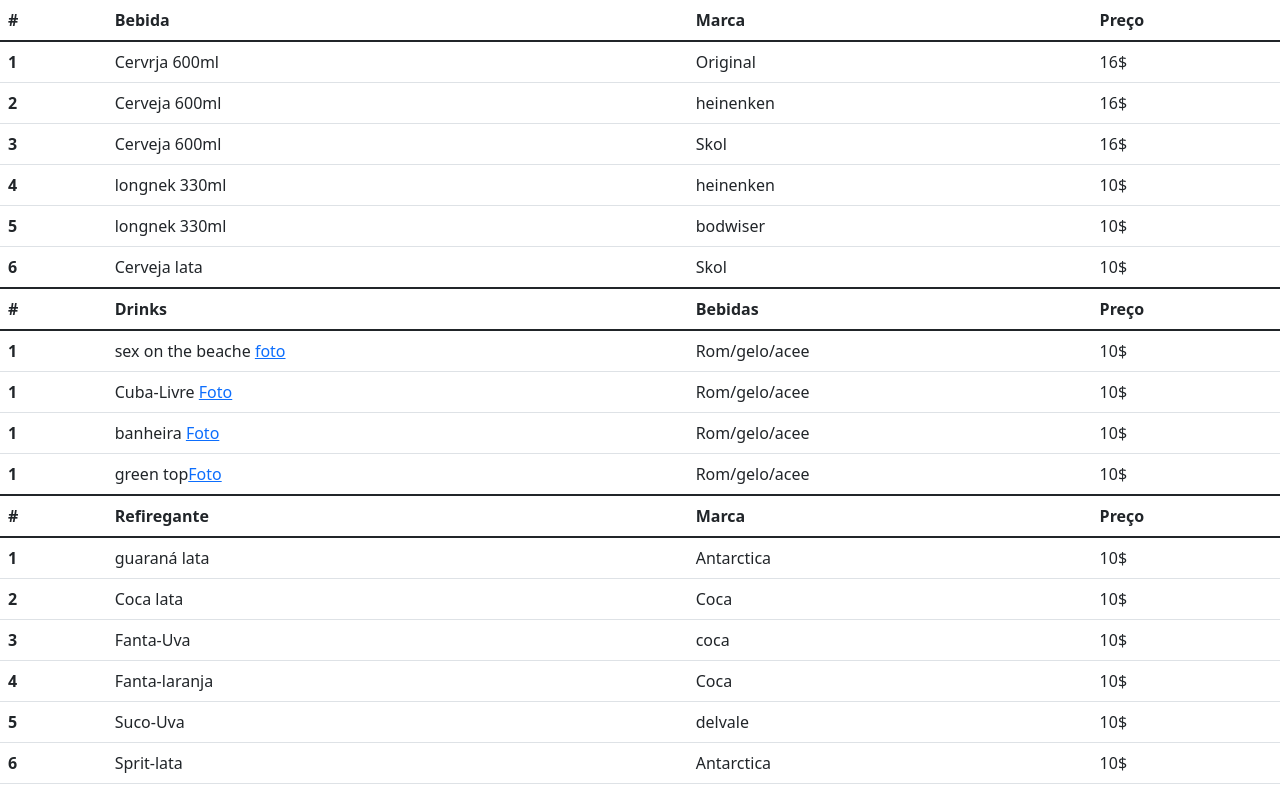
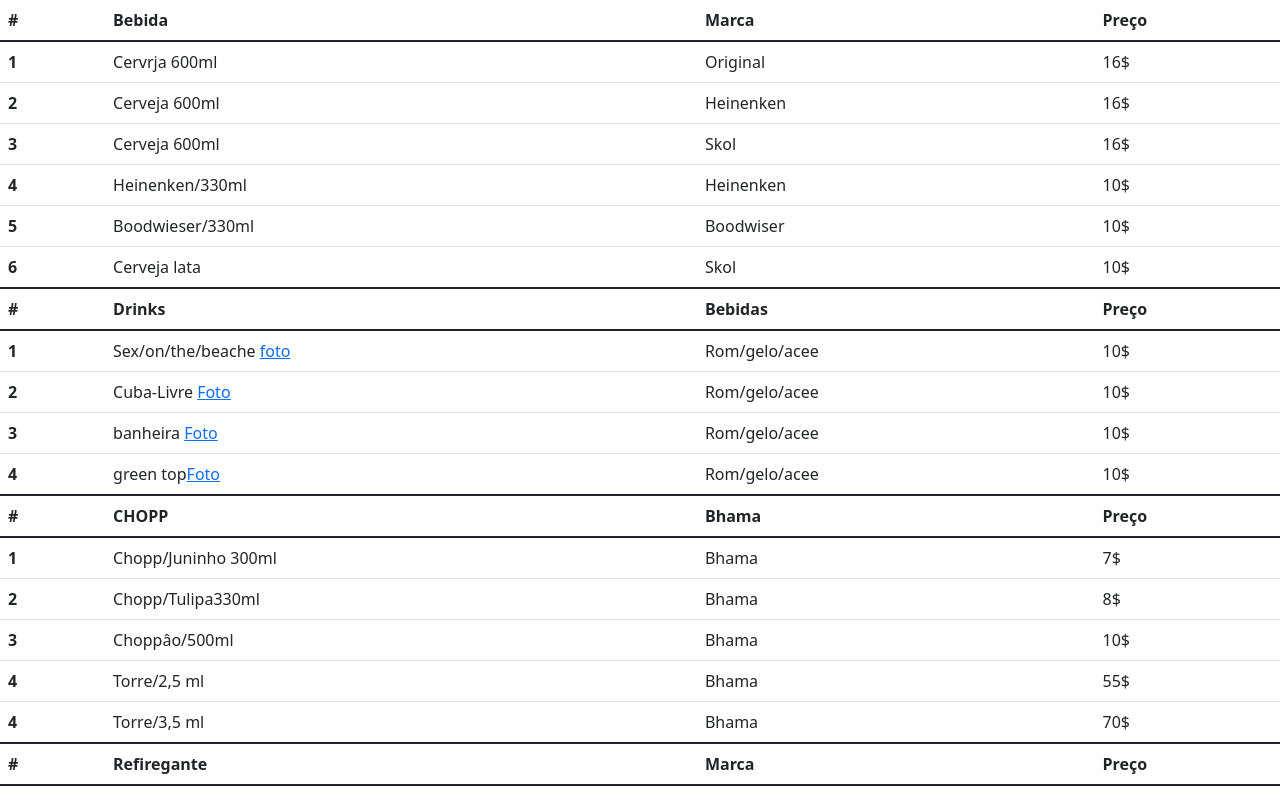
Before and after one commit to alexandre945/projects_qrcode, a plain HTML site: page bebidas.html in a window 1280 px wide. Shown: the top 796 px of the page. Drawn offline with nearby package versions, Linux system fonts and the light colour scheme.

Commit message:
Adicinando itens no menu Bebidas

```diff
--- a/bebidas.html
+++ b/bebidas.html
@@ -1,5 +1,5 @@
 <!DOCTYPE html>
-<html lang="en">
+<html lang="pt-br">
 <head>
     <meta charset="UTF-8">
     <meta http-equiv="X-UA-Compatible" content="IE=edge">
@@ -29,7 +29,7 @@
                   <tr>
                     <th scope="row">2</th>
                     <td>Cerveja 600ml</td>
-                    <td>heinenken</td>
+                    <td>Heinenken</td>
                     <td>16$</td>
                   </tr>
                   <tr>
@@ -40,14 +40,14 @@
                   </tr>
                   <tr>
                     <th scope="row">4</th>
-                    <td>longnek 330ml</td>
-                    <td>heinenken </td>
+                    <td>Heinenken/330ml</td>
+                    <td>Heinenken </td>
                     <td>10$</td>
                   </tr>
                   <tr>
                     <th scope="row">5</th>
-                    <td>longnek 330ml</td>
-                    <td>bodwiser</td>
+                    <td>Boodwieser/330ml</td>
+                    <td>Boodwiser</td>
                     <td>10$</td>
                   </tr>
                   <tr>
@@ -69,26 +69,64 @@
                 <tbody>
                   <tr>
                     <th scope="row">1</th>
-                    <td>sex on the beache <a href="./Imagens/Transferências/f8546975-89f6-4b7f-a5d2-ffdde404af09.jpeg">foto</a></td>
+                    <td>Sex/on/the/beache <a href="./Imagens/Transferências/f8546975-89f6-4b7f-a5d2-ffdde404af09.jpeg">foto</a></td>
                     <td>Rom/gelo/acee</td>
                     <td>10$</td>
                   </tr>
                   <tr>
-                    <th scope="row">1</th>
+                    <th scope="row">2</th>
                     <td>Cuba-Livre <a href="./Imagens/Transferências/pexels-isabella-mendes-338713.jpg">Foto</a></td>
                     <td>Rom/gelo/acee</td>
                     <td>10$</td>
                   </tr>
                   <tr>
-                    <th scope="row">1</th>
+                    <th scope="row">3</th>
                     <td>banheira <a href="./Imagens/Transferências/679f65d1-4896-4378-8968-0fe92a419d80.jpeg">Foto</a></td>
                     <td>Rom/gelo/acee</td>
                     <td>10$</td>
                   </tr>        <tr>
-                    <th scope="row">1</th>
+                    <th scope="row">4</th>
                     <td>green top<a href="./Imagens/Transferências/a0e9466a-c664-44f6-864d-d44c3e73bcb5.jpeg">Foto</a></td>
                     <td>Rom/gelo/acee</td>
                     <td>10$</td>
+                  </tr>
+                  <thead>
+                    <tr>
+                      <th scope="col">#</th>
+                      <th scope="col">CHOPP</th>
+                      <th scope="col">Bhama</th>
+                      <th scope="col">Preço</th>
+                    </tr>
+                  </thead>
+                  <tr>
+                    <th scope="row">1</th>
+                    <td>Chopp/Juninho 300ml</td>
+                    <td>Bhama</td>
+                    <td>7$</td>
+                  </tr>
+                  <tr>
+                    <th scope="row">2</th>
+                    <td>Chopp/Tulipa330ml</td>
+                    <td>Bhama</td>
+                    <td>8$</td>
+                  </tr>
+                  <tr>
+                    <th scope="row">3</th>
+                    <td>Choppâo/500ml</td>
+                    <td>Bhama</td>
+                    <td>10$</td>
+                  </tr>
+                  <tr>
+                    <th scope="row">4</th>
+                    <td>Torre/2,5 ml</td>
+                    <td>Bhama</td>
+                    <td>55$</td>
+                  </tr>
+                  <tr>
+                    <th scope="row">4</th>
+                    <td>Torre/3,5 ml</td>
+                    <td>Bhama</td>
+                    <td>70$</td>
                   </tr>
 
                 </tbody>
```
Also changed, not shown: Porçao.html (+1 -1 lines), entrada.html (+1 -1 lines), index.html (+3 -9 lines), principais.html (+1 -1 lines).
